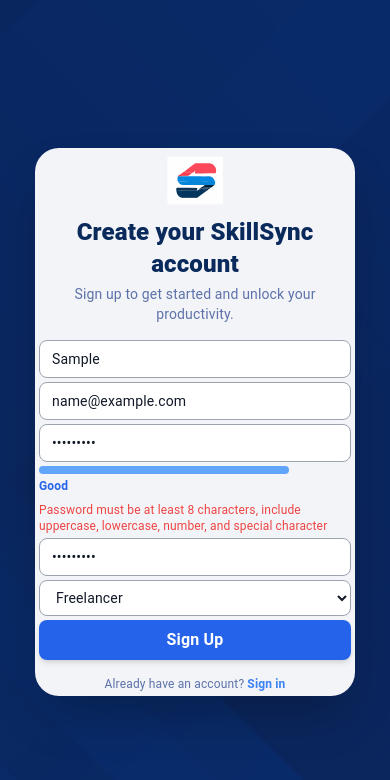
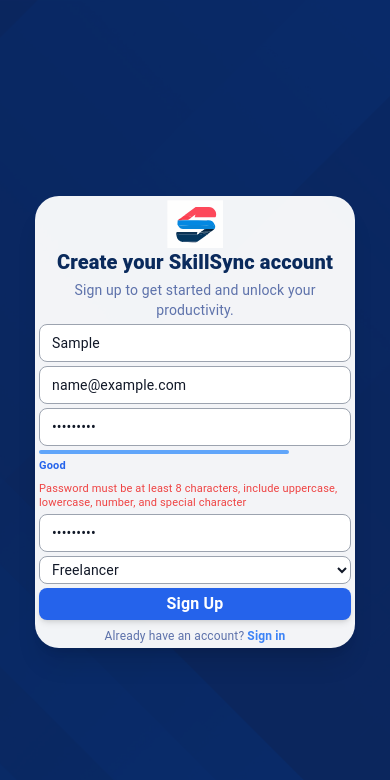
Before and after one commit to Vaibhavr699/SkillSync, a React (Vite) app in the folder frontend/: page /signup in a window 390 px wide. Both pictures are taken after typing "Sample", "name@example.com", "Sample123", "Sample123" into the empty fields and a click on the button "Sign Up". Shown: the top 780 px of the page. Built offline with nearby package versions, Linux system fonts and the light colour scheme; no server answers.

Commit message:
Feedback1

```diff
--- a/frontend/src/features/auth/Register.jsx
+++ b/frontend/src/features/auth/Register.jsx
@@ -77,14 +77,14 @@
 
   return (
     <div className="fixed inset-0 min-h-screen flex items-center justify-center overflow-y-auto overflow-x-hidden bg-[url('/authbg.jpg')] bg-cover bg-center before:content-[''] before:fixed before:inset-0 before:bg-[#0a2a5c]/90 before:-z-10 dark:before:bg-[#0a2a5c]/95">
-      <div className="w-full max-w-xs sm:max-w-md md:max-w-lg bg-white/95 dark:bg-indigo-950/95 rounded-3xl shadow-2xl p-1 sm:p-4 md:p-6 flex flex-col items-center">
-        <img src="/logo.svg" alt="SkillSync Logo" className="w-14 h-14 mb-2 sm:mb-3" />
-        <h2 className="text-2xl sm:text-3xl font-extrabold text-[#0a2a5c] dark:text-white mb-1 text-center">Create your SkillSync account</h2>
-        <p className="text-blue-900/70 dark:text-indigo-200 mb-4 sm:mb-6 text-center text-sm sm:text-base">
+      <div className="w-full max-w-xs sm:max-w-md md:max-w-lg bg-white/95 dark:bg-indigo-950/95 rounded-3xl shadow-xl p-1 sm:p-4 md:p-5 flex flex-col items-center">
+        <img src="/logo.svg" alt="SkillSync Logo" className="w-14 h-13  sm:mb-2" />
+        <h2 className="text-xl sm:text-3xl font-extrabold text-[#0a2a5c] dark:text-white mb-1 text-center">Create your SkillSync account</h2>
+        <p className="text-blue-900/70 dark:text-indigo-200 mb-1 sm:mb-6 text-center text-sm sm:text-base">
           Sign up to get started and unlock your productivity.
         </p>
 
-        <form onSubmit={formik.handleSubmit} className="w-full flex flex-col gap-1">
+        <form onSubmit={formik.handleSubmit} className="w-full mt-0 flex flex-col gap-1">
           <input
             className="px-3 sm:px-4 py-2 sm:py-3 rounded-lg border border-gray-400 dark:border-gray-500 focus:border-blue-700 dark:focus:border-blue-400 focus:ring-2 focus:ring-blue-700 dark:focus:ring-blue-400 outline-none transition-all text-sm sm:text-base bg-white dark:bg-gray-900 placeholder:text-gray-500 dark:placeholder:text-gray-400 text-gray-900 dark:text-white w-full"
             name="name"
@@ -96,7 +96,7 @@
             autoComplete="name"
           />
           {formik.touched.name && formik.errors.name && (
-            <span className="text-red-500 text-xs">{formik.errors.name}</span>
+            <span className="text-red-500 text-[11px] break-words max-w-full block leading-tight">{formik.errors.name}</span>
           )}
 
           <input
@@ -110,7 +110,7 @@
             autoComplete="email"
           />
           {formik.touched.email && formik.errors.email && (
-            <span className="text-red-500 text-xs">{formik.errors.email}</span>
+            <span className="text-red-500 text-[11px] break-words max-w-full block leading-tight">{formik.errors.email}</span>
           )}
 
           <input
@@ -126,10 +126,10 @@
           {/* Password strength meter */}
           {formik.values.password && (
             <div className="w-full flex flex-col gap-1 mb-1">
-              <div className="h-2 rounded transition-all duration-300" style={{ width: `${passwordStrength.score * 20}%` }}>
-                <div className={`h-2 rounded ${passwordStrength.color} transition-all duration-300`} style={{ width: '100%' }}></div>
+              <div className="h-1 rounded transition-all duration-300" style={{ width: `${passwordStrength.score * 20}%` }}>
+                <div className={`h-1 rounded ${passwordStrength.color} transition-all duration-300`} style={{ width: '100%' }}></div>
               </div>
-              <span className={`text-xs font-semibold ${
+              <span className={`text-[11px] font-semibold ${
                 passwordStrength.score <= 2 ? 'text-red-500' : passwordStrength.score === 3 ? 'text-yellow-600' : passwordStrength.score === 4 ? 'text-blue-600' : 'text-green-600'
               }`}>
                 {passwordStrength.label}
@@ -137,7 +137,7 @@
             </div>
           )}
           {formik.touched.password && formik.errors.password && (
-            <span className="text-red-500 text-xs">{formik.errors.password}</span>
+            <span className="text-red-500 text-[11px] break-words max-w-full block leading-tight px-0">{formik.errors.password}</span>
           )}
 
           <input
@@ -151,11 +151,11 @@
             autoComplete="new-password"
           />
           {formik.touched.confirmPassword && formik.errors.confirmPassword && (
-            <span className="text-red-500 text-xs">{formik.errors.confirmPassword}</span>
+            <span className="text-red-500 text-[11px] break-words max-w-full block leading-tight">{formik.errors.confirmPassword}</span>
           )}
 
           <select
-            className="px-3 sm:px-4 py-2 sm:py-3 rounded-lg border border-gray-400 dark:border-gray-500 focus:border-blue-700 dark:focus:border-blue-400 focus:ring-2 focus:ring-blue-700 dark:focus:ring-blue-400 outline-none transition-all text-sm sm:text-base bg-white dark:bg-gray-900 text-gray-900 dark:text-white w-full"
+            className="px-2 sm:px-4 py-1 sm:py-3 rounded-lg border border-gray-400 dark:border-gray-500 focus:border-blue-700 dark:focus:border-blue-400 focus:ring-2 focus:ring-blue-700 dark:focus:ring-blue-400 outline-none transition-all text-sm sm:text-base bg-white dark:bg-gray-900 text-gray-900 dark:text-white w-full"
             name="role"
             value={formik.values.role}
             onChange={formik.handleChange}
@@ -166,19 +166,19 @@
             <option value="admin">Admin</option>
           </select>
           {formik.touched.role && formik.errors.role && (
-            <span className="text-red-500 text-xs">{formik.errors.role}</span>
+            <span className="text-red-500 text-[11px] break-words max-w-full block leading-tight">{formik.errors.role}</span>
           )}
 
           <button
             type="submit"
-            className="w-full py-2 sm:py-3 bg-blue-600 dark:bg-indigo-700 hover:bg-blue-700 dark:hover:bg-indigo-800 text-white font-bold rounded-lg shadow-md transition-all text-base disabled:opacity-60 disabled:cursor-not-allowed"
+            className="w-full py-1 sm:py-3 bg-blue-600 dark:bg-indigo-700 hover:bg-blue-700 dark:hover:bg-indigo-800 text-white font-bold rounded-lg shadow-md transition-all text-base disabled:opacity-60 disabled:cursor-not-allowed"
             disabled={loading || submitting}
           >
             {loading || submitting ? 'Signing up...' : 'Sign Up'}
           </button>
         </form>
 
-        <div className="mt-4 sm:mt-6 text-blue-900/70 dark:text-indigo-200 text-center text-xs sm:text-base">
+        <div className="mt-2 sm:mt-4 text-blue-900/70 dark:text-indigo-200 text-center text-xs sm:text-base">
           Already have an account?{' '}
           <Link to="/login" className="text-blue-500 dark:text-indigo-300 hover:underline font-semibold transition-all">
             Sign in
```
